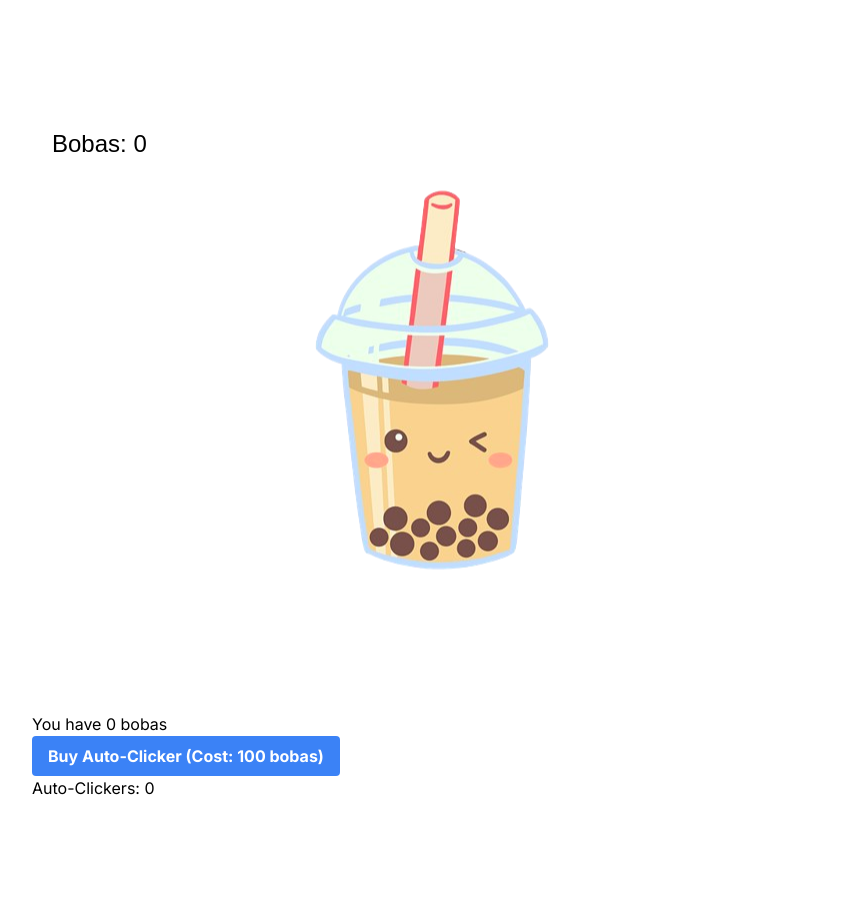
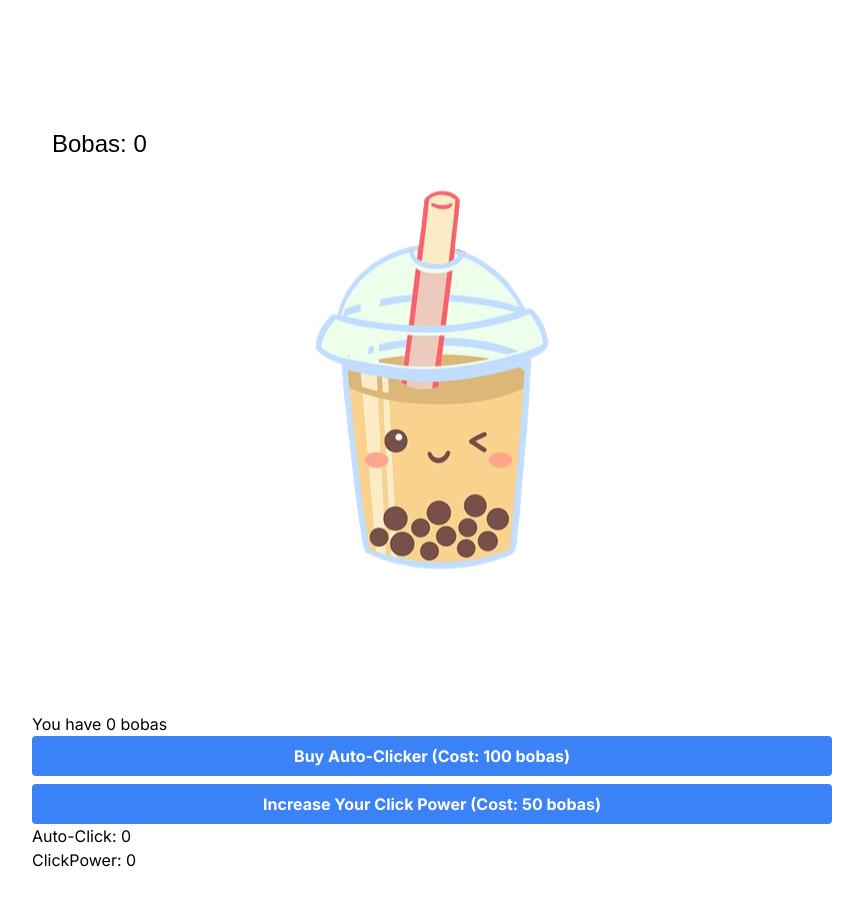
Before and after one commit to poppyseedDev/clickMe, a Next.js app: page / in a window 1280 px wide. Shown: the whole page, without its empty margins (208-1071 px from the left). Before the commit the page ends 832 px from the top, so only its background shows below. Built offline with nearby package versions, Linux system fonts and the light colour scheme.

Commit message:
adding boba power

```diff
--- a/src/components/CookieClickerCanvas.tsx
+++ b/src/components/CookieClickerCanvas.tsx
@@ -11,6 +11,7 @@ const CookieClickerCanvas: React.FC = () => {
     const [isClient, setIsClient] = useState(false); // New state to control rendering
     const [cookies, setCookies] = useLocalStorage('cookies', 0) || 0;
     const [autoClickers, setAutoClickers] = useLocalStorage('autoClickers', 0) || 0;
+    const [clickPower, setClickPower] = useLocalStorage('clickPower', 1) || 1;
     const [cookiesPerClick, setCookiesPerClick] = useState<number>(1);
 
     function incrementCookies(amount: number) {
@@ -42,6 +43,7 @@ const CookieClickerCanvas: React.FC = () => {
       <CookieClickerControls
         cookies={cookies}
         autoClickers={autoClickers}
+        clickPower={clickPower}
         onBuyAutoClicker={buyAutoClicker}
       />
     </div>
--- a/src/components/CookieClickerControls.tsx
+++ b/src/components/CookieClickerControls.tsx
@@ -1,14 +1,15 @@
 // CookieClickerControls.tsx
 import React from 'react';
 import { CookieClickerControlsProps } from '@/types';
-import { AUTO_CLICKER_COST } from '@/constants/clickers';
+import { AUTO_CLICKER_COST, INCREMENT_CLICK_POWER } from '@/constants/clickers';
 
 const CookieClickerControls: React.FC<CookieClickerControlsProps> = ({
-     cookies, autoClickers, onBuyAutoClicker
+     cookies, autoClickers, clickPower, onBuyAutoClicker
     }) => {
   return (
     <>
       <p>You have {cookies} bobas</p>
+      <div className='flex flex-col space-y-2'>
         <button
           className="bg-blue-500 hover:bg-blue-700 text-white font-bold py-2 px-4 rounded"
           onClick={onBuyAutoClicker}
@@ -16,7 +17,17 @@ const CookieClickerControls: React.FC<CookieClickerControlsProps> = ({
         >
           Buy Auto-Clicker (Cost: {AUTO_CLICKER_COST * (autoClickers + 1)} bobas)
         </button>
-      <p>Auto-Clickers: {autoClickers}</p>
+        <button
+          className="bg-blue-500 hover:bg-blue-700 text-white font-bold py-2 px-4 rounded"
+          onClick={onBuyAutoClicker}
+          disabled={cookies < INCREMENT_CLICK_POWER * (clickPower + 1)}
+        >
+          Increase Your Click Power (Cost: {INCREMENT_CLICK_POWER * (clickPower + 1)} bobas)
+        </button>
+
+      </div>
+      <p>Auto-Click: {autoClickers}</p>
+      <p>ClickPower: {clickPower}</p>
     </>
   );
 };
--- a/src/constants/clickers.ts
+++ b/src/constants/clickers.ts
@@ -1 +1,2 @@
 export const AUTO_CLICKER_COST = 100;
+export const INCREMENT_CLICK_POWER = 50;
--- a/src/types/index.ts
+++ b/src/types/index.ts
@@ -7,5 +7,6 @@ export interface FloatingText {
  export interface CookieClickerControlsProps {
     cookies: number;
     autoClickers: number;
+    clickPower: number;
     onBuyAutoClicker: () => void;
   }
```
Lines whose indentation alone changed are shown as unchanged.
